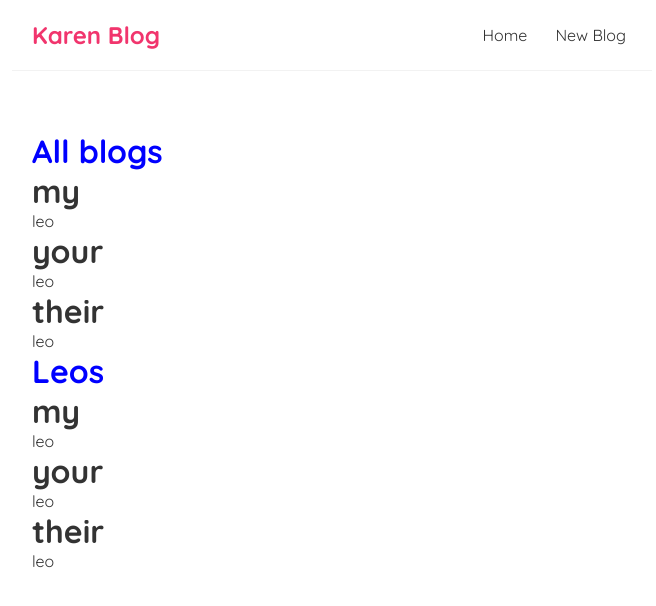
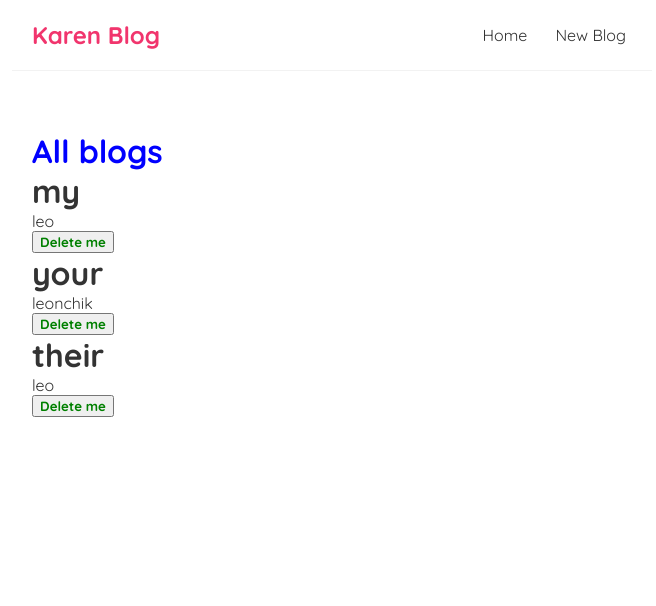
Before and after one commit to karenbarseghyan/modern-react, a React (Create React App) app: page / in a window 1280 px wide. Shown: the top 606 px of the page, without its empty margins (308-964 px from the left). Built offline with nearby package versions, Linux system fonts and the light colour scheme.

Commit message:
Functions as Props

```diff
--- a/src/BlogList.js
+++ b/src/BlogList.js
@@ -1,13 +1,21 @@
-const BlogList = ({ blogs, title }) => {
+const BlogList = ({ blogs, title, handleDelete }) => {
   // const blogs = props.blogs;
   // console.log(props,blogs);
   return (
     <div className="blog-list">
-        <h2>{title}</h2>
+      <h2>{title}</h2>
       {blogs.map((blg) => (
         <div className="blog-preview" key={blg.id}>
           <h1>{blg.title}</h1>
           <p>{blg.author}</p>
+          <button
+            style={{ color: "green", fontWeight: "bold" }}
+            onClick={() => {
+              handleDelete(blg.id)
+            }}
+          >
+            Delete me
+          </button>
         </div>
       ))}
     </div>
--- a/src/Home.js
+++ b/src/Home.js
@@ -7,10 +7,14 @@ const Home = () => {
     { title: "your", body: "papapappa", author: "leonchik", id: 2 },
     { title: "their", body: "kakakkaa", author: "leo", id: 3 },
   ]);
+  const handleDelete = (id) => {
+    const newBlog = blogs.filter((blg)=> blg.id!==id);
+    setBlogs(newBlog);
+  }
   return (
     <div className="home">
-      <BlogList blogs={blogs} title="All blogs" />
-      <BlogList blogs={blogs.filter((blg)=>blg.author = 'leo') } title="Leos" />
+      <BlogList blogs={blogs} title="All blogs" handleDelete={handleDelete} />
+      {/* <BlogList blogs={blogs.filter((blg)=>blg.author === 'leo') } title="Leos" /> */}
     </div>
   );
 };
```
Also changed, not shown: 1 other file (tests, documents, lock files or other folders).
